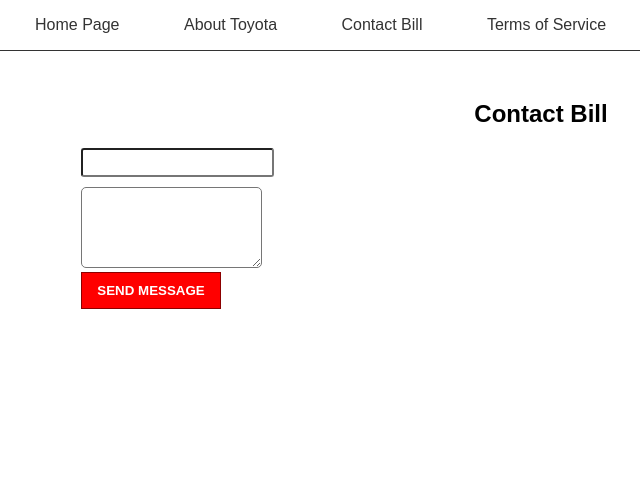
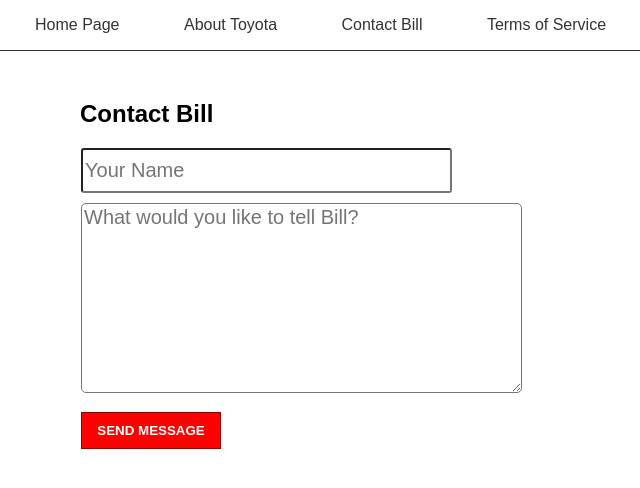
Before and after one commit to pureslapps/firstrepo, a plain HTML site: page contact.html in a window 1280 px wide. Shown: the whole page, without its empty margins (99-739 px from the left). Drawn offline with Linux system fonts and the light colour scheme.

Commit message:
moddified forms

```diff
--- a/contact.html
+++ b/contact.html
@@ -17,8 +17,8 @@
       <section class='contact-section'>
         <h1>Contact Bill</h1>
         <form class="contact-form">
-        <input type='text'><br>
-          <textarea rows='5' cols='20'></textarea><br>
+          <input type='text'placeholder="Your Name"><br>
+          <textarea rows='8' cols='35'placeholder="What would you like to tell Bill?"></textarea><br>
           <input type="submit" value="Send Message">
             </form>
       </section>
--- a/main.css
+++ b/main.css
@@ -124,9 +124,20 @@ background-size cover;
   border-radius: 5px;
   margin-top: 10px;
   font-family: sans-serif;
+  margin-bottom: 15px;
+  font-size: 20px;
 }
 .contact-form input[type="text"] {
 /* top, right , botto, left*/
-  padding: 5px 10px 5px 2px;
+  padding: 9px 10px 9px 2px;
+  font-size: 20px;
+  width: 485px;
   border-radius: 3px;
+  width: 355px;
+
 }
+
+.contact-section h1 {
+  text-align: left;
+  padding-left: 99px;
+}
```
